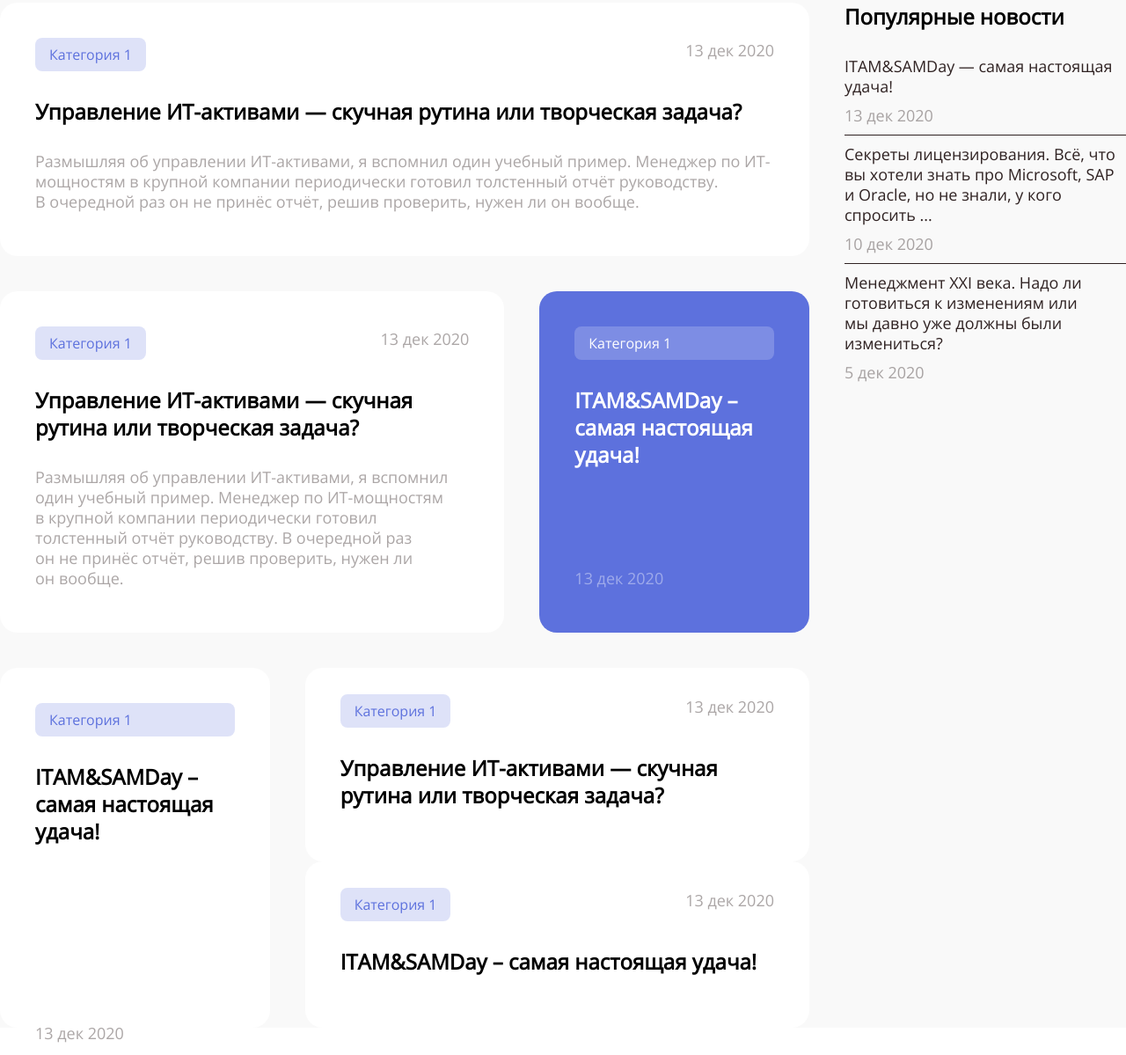
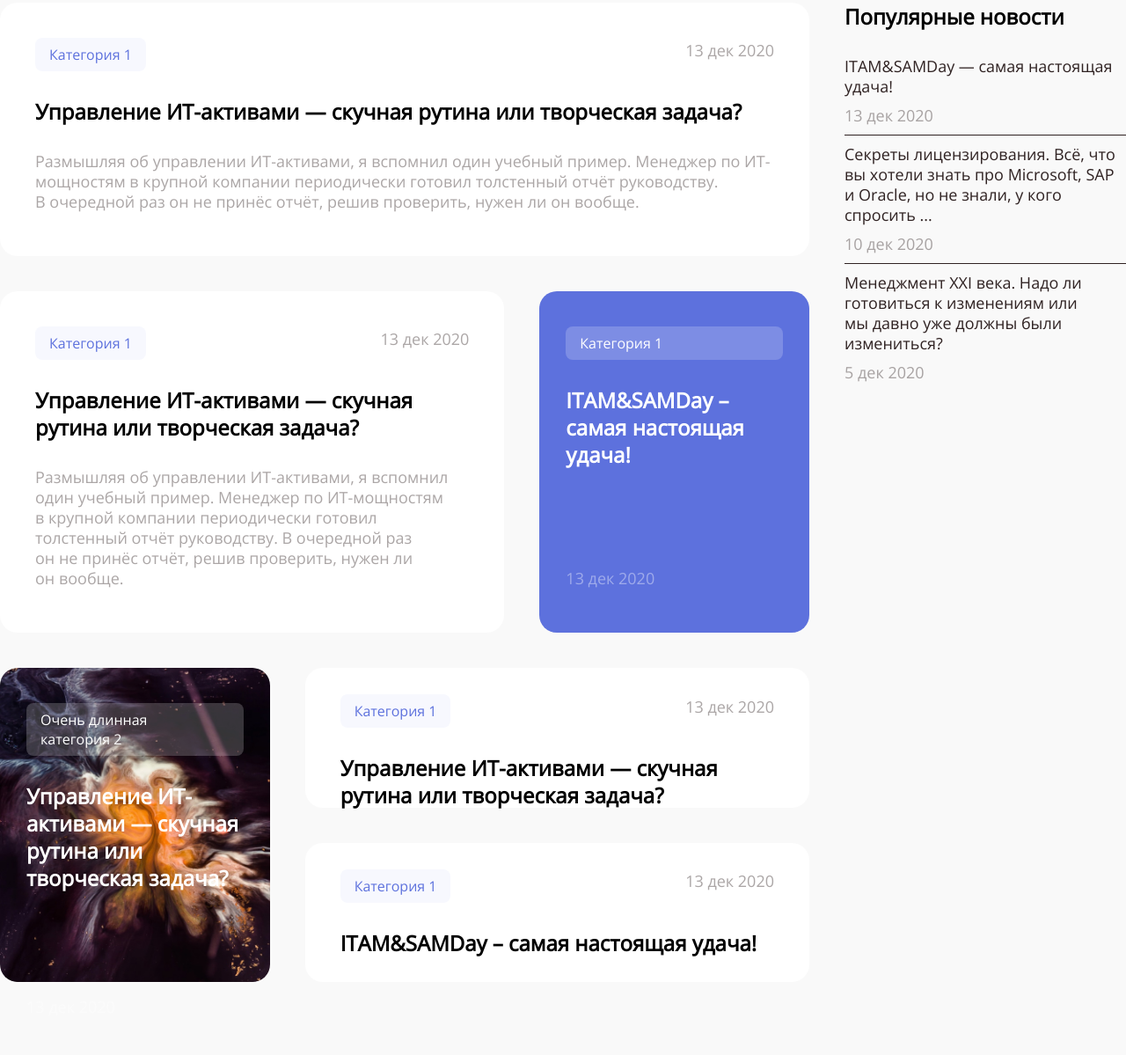
Before and after one commit to asrbacr/test-hh-goszakazkzn, a plain HTML site: page index.html in a window 1280 px wide. Shown: the part 415-1614 px from the top of the page at 88% size. Drawn offline with Linux system fonts and the light colour scheme.

Commit message:
верстаю макет

```diff
--- a/index.html
+++ b/index.html
@@ -80,7 +80,7 @@
               </p>
             </div>
             <div class="col-4 card card__vertical card__color fd-column">
-              <p class="category rank">Категория&nbsp;1</p>
+              <p class="category category__bg-color rank">Категория&nbsp;1</p>
               <div class="div__date">
                 <h2 class="h2">ITAM&SAMDay – самая настоящая удача!</h2>
                 <p class="date">13&nbsp;дек 2020</p>
@@ -88,19 +88,25 @@
             </div>
           </div>
           <div class="row content__wrapper no-wrap">
-            <div class="col-4 card__vertical card">
-              <p class="category rank">Категория&nbsp;1</p>
+            <div class="col-4 card card__color card__vertical card__img">
+              <p class="category category__bg-img rank">
+                Очень длинная категория&nbsp;2
+              </p>
               <div class="div__date">
-                <h2 class="h2">ITAM&SAMDay – самая настоящая удача!</h2>
+                <h2 class="h2">
+                  Управление ИТ-активами&nbsp;&mdash; скучная рутина или
+                  творческая задача?
+                </h2>
                 <p class="date">13&nbsp;дек 2020</p>
               </div>
             </div>
-            <div>
+            <div class="content__wrapper fd-column">
               <div class="col card card__sm">
                 <div class="rank">
                   <p class="category">Категория&nbsp;1</p>
                   <p class="date">13&nbsp;дек 2020</p>
                 </div>
+
                 <h2 class="h2">
                   Управление ИТ-активами&nbsp;&mdash; скучная рутина или
                   творческая задача?
--- a/style/style.scss
+++ b/style/style.scss
@@ -68,6 +68,7 @@
 }
 
 .content {
+  padding-bottom: 500px;
   background-color: #f9f9f9;
   // background-color: #be2323;
   padding-top: 40px;
@@ -86,6 +87,7 @@
       display: flex;
       justify-content: space-between;
       flex-direction: column;
+      box-sizing: border-box;
     }
   }
 
@@ -108,16 +110,18 @@
     &__vertical {
       width: 320px;
       box-sizing: border-box;
+      padding: 40px 30px;
+    }
+
+    &__img {
+      background-image: url("../image/card-img.jpg");
+      background-repeat: round;
+      // opacity: 0.85;
     }
 
     &__color {
       background-color: $colorPage;
       color: #fff;
-
-      .category {
-        background-color: rgba(#fff, 0.2);
-        color: #fff;
-      }
 
       .date {
         color: #fff;
@@ -151,9 +155,22 @@
 
   .category {
     border-radius: 8px;
-    background-color: rgba($colorPage, 0.2);
+    background-color: rgba($colorPage, 0.05);
     color: $colorPage;
     padding: 8px 16px;
+    font-size: calc($fontSize - 2px);
+
+
+    &__bg-color {
+      background-color: #7D8DE4;
+      color: #fff;
+    }
+
+    &__bg-img {
+      background-color: rgba(#fff, 0.2);
+      color: #fff;
+
+    }
   }
 
   .fixed {
```
Also changed, not shown: image/card-img.jpg (added), style/style.css, 1 other file.
